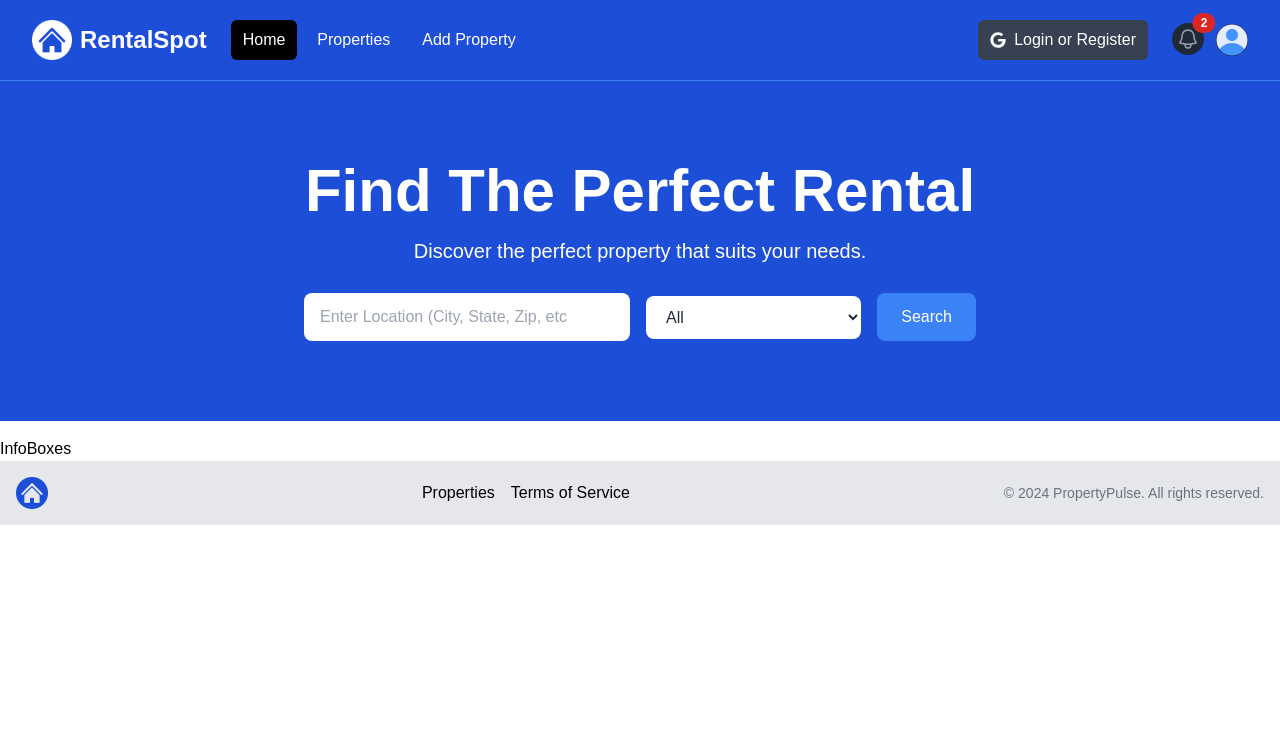
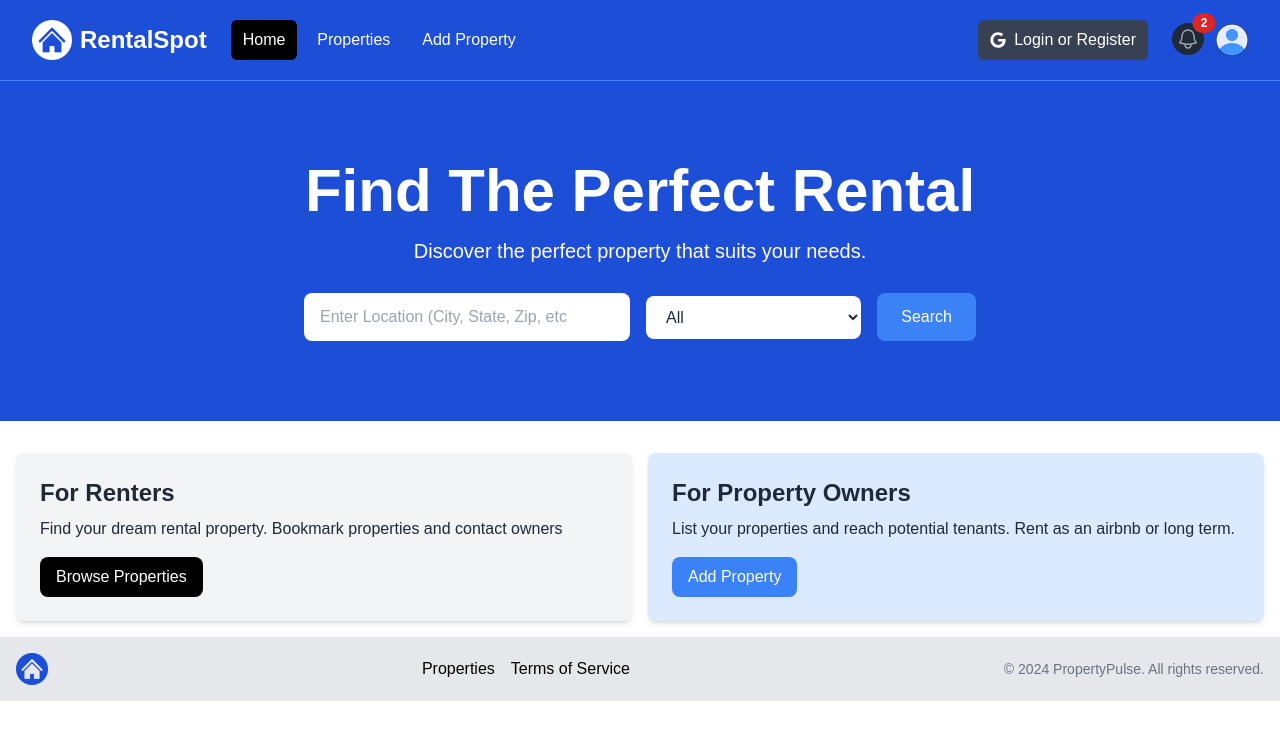
Before and after one commit to shukrat29/rs, a Next.js app: page / in a window 1280 px wide. Shown: the top 740 px of the page. Built offline with nearby package versions, Linux system fonts and the light colour scheme.

Commit message:
complete info section

```diff
--- a/components/InfoBox.jsx
+++ b/components/InfoBox.jsx
@@ -1,7 +1,24 @@
 import React from "react";
 
-const InfoBox = () => {
-  return <div>InfoBox</div>;
+const InfoBox = ({
+  heading,
+  backgroundColor = "bg-gray-100",
+  textColor = "text-gray-800",
+  buttonInfo,
+  children,
+}) => {
+  return (
+    <div className={`${backgroundColor} p-6 rounded-lg shadow-md`}>
+      <h2 className={`${textColor} text-2xl font-bold`}>{heading}</h2>
+      <p className={`${textColor} mt-2 mb-4`}>{children}</p>
+      <a
+        href={buttonInfo.link}
+        className={`${buttonInfo.backgroundColor} inline-block text-white rounded-lg px-4 py-2 hover:bg-gray-700`}
+      >
+        {buttonInfo.text}
+      </a>
+    </div>
+  );
 };
 
 export default InfoBox;
--- a/components/InfoBoxes.jsx
+++ b/components/InfoBoxes.jsx
@@ -1,7 +1,38 @@
 import React from "react";
+import InfoBox from "./InfoBox";
 
 const InfoBoxes = () => {
-  return <div>InfoBoxes</div>;
+  return (
+    <section>
+      <div className="container-xl lg:container m-auto">
+        <div className="grid grid-cols-1 md:grid-cols-2 gap-4 p-4 rounded-lg">
+          <InfoBox
+            heading="For Renters"
+            buttonInfo={{
+              text: "Browse Properties",
+              link: "/properties",
+              backgroundColor: "bg-black",
+            }}
+          >
+            Find your dream rental property. Bookmark properties and contact
+            owners
+          </InfoBox>
+          <InfoBox
+            heading="For Property Owners"
+            backgroundColor="bg-blue-100"
+            buttonInfo={{
+              text: "Add Property",
+              link: "/properties/add",
+              backgroundColor: "bg-blue-500",
+            }}
+          >
+            List your properties and reach potential tenants. Rent as an airbnb
+            or long term.
+          </InfoBox>
+        </div>
+      </div>
+    </section>
+  );
 };
 
 export default InfoBoxes;
```
